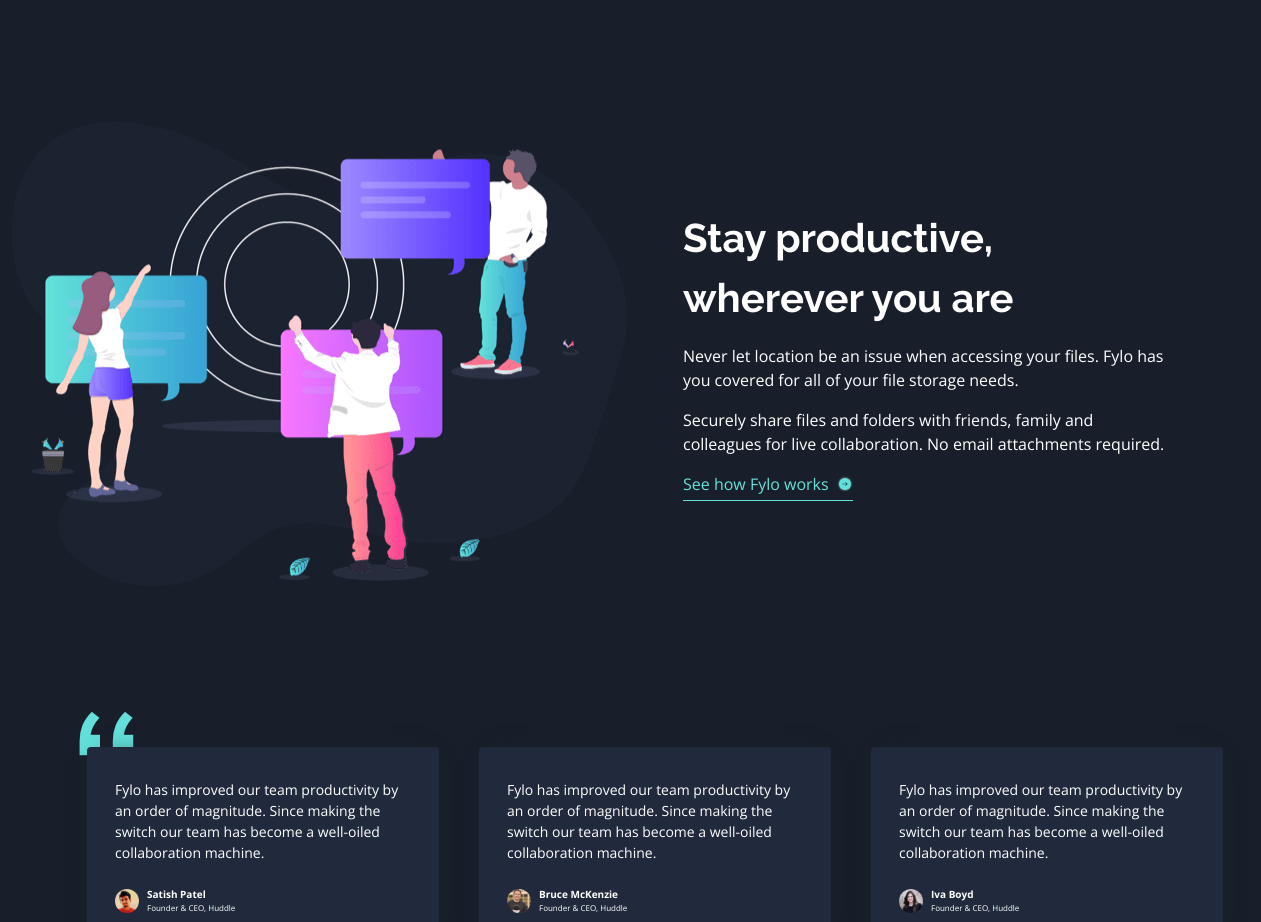
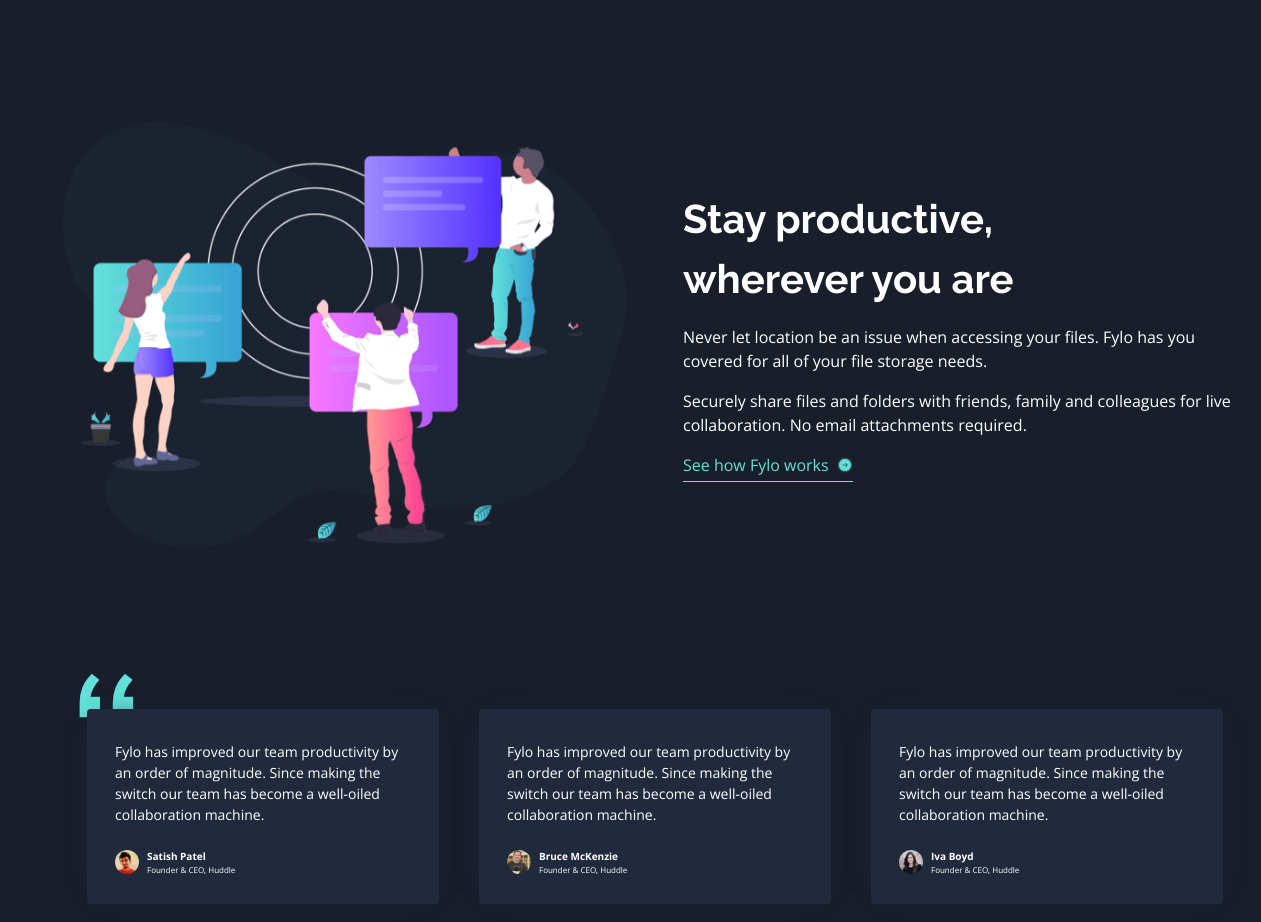
Before and after one commit to JustANipple/fylo-dark-theme-landing-page, a plain HTML site: page index.html in a window 1536 px wide. Shown: the part 1800-2722 px from the top of the page, without its empty margins (113-1374 px from the left). Drawn offline with nearby package versions, Linux system fonts and the light colour scheme; files whose address does not match are found by name.

Commit message:
modified:   README-template.md 	new file:   design/screenshot.png 	modified:   styles/_desktopView.scss 	renamed:    style-guide.md -> styles/style-guide.md 	modified:   styles/style.css 	modified:   styles/style.css.map

```diff
--- a/styles/_desktopView.scss
+++ b/styles/_desktopView.scss
@@ -98,6 +98,7 @@
         /* ====== Stay productive ====== */
         .stay-productive {
             grid-template-columns: 1fr 1fr;
+            max-width: 77rem;
             margin-inline: auto;
             gap: 3.5rem;
 
@@ -107,19 +108,17 @@
             }
 
             .text {
-                margin-inline-end: 5rem;
 
                 .title {
                     margin-inline: unset;
                     font-size: 2.5rem;
-                    margin-inline-end: 15rem;
+                    margin-inline-end: 5rem;
                 }
 
                 .desc-one,
                 .desc-two,
                 .see-how {
                     font-size: 1rem;
-                    margin-inline-end: 9rem ;
                 }
 
                 .see-how {
```
Also changed, not shown: design/screenshot.png (added), styles/style.css, 4 other files.
